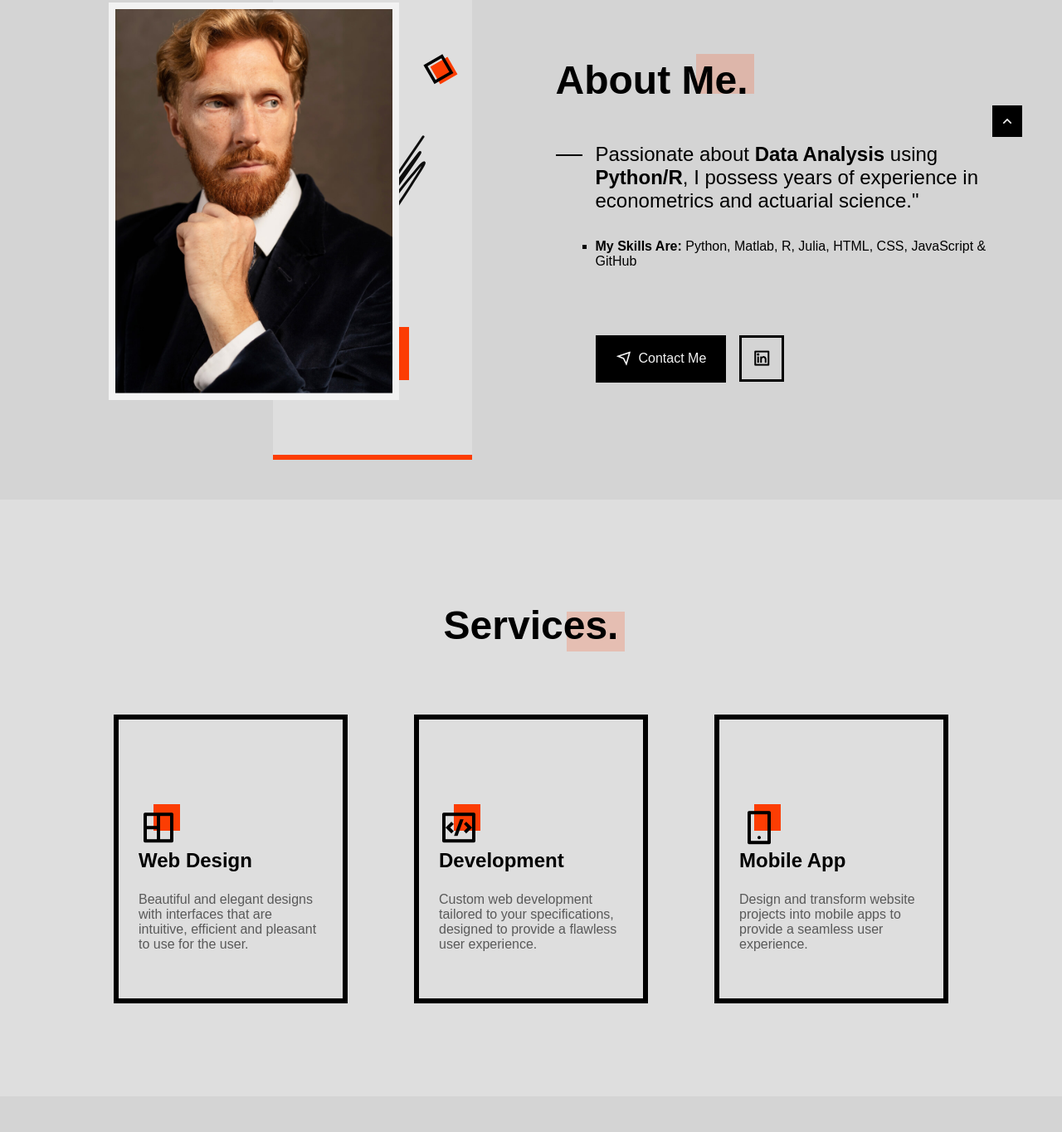
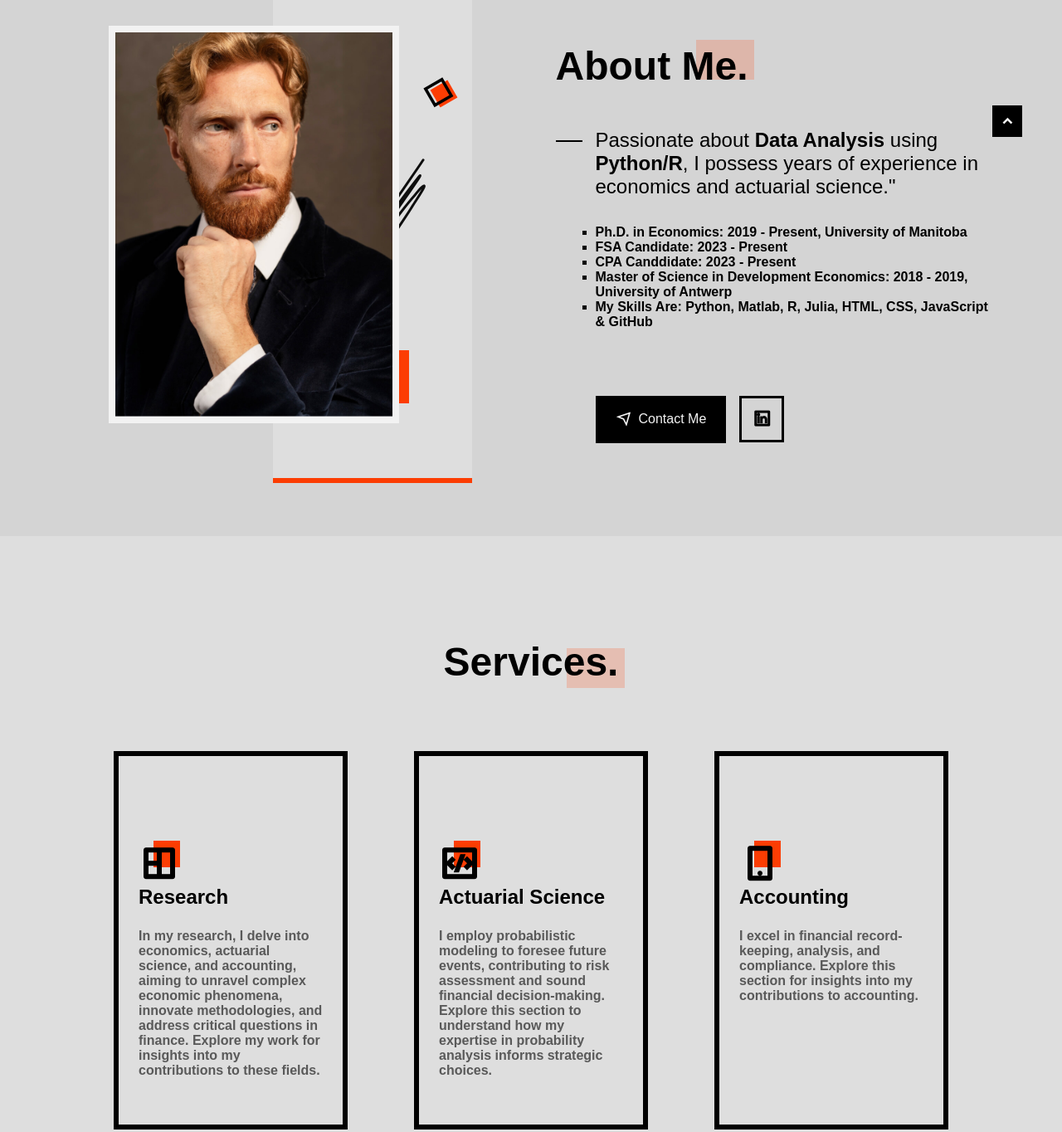
Before and after one commit to fredericmirindi/portfoliorian, a plain HTML site: page index.html in a window 1280 px wide. Shown: the part 1035-2399 px from the top of the page at 83% size. Drawn offline with nearby package versions, Linux system fonts and the light colour scheme; a web font is replaced by a local one.

Commit message:
Update index.html

```diff
--- a/index.html
+++ b/index.html
@@ -72,7 +72,7 @@
          <section class="home section" id="home">
             <div class="home__container container grid">
                <h1 class="home__name">
-                  Frédéric Mirindi, PhD, CPA, FSA
+                  Frédéric Mirindi, PhD Candidate
                </h1>
 
                <div class="home__perfil">
@@ -103,9 +103,10 @@
 
                <div class="home__info">
                   <p class="home__description">
-                     <b>Economist</b>, with an expertise in probability theory, I am adept at
-                     formulating exceptional projects that consistently yield top-quality outcomes.
-                  </p>
+                     <b>Economist</b>, and PhD candidate at the University of Manitoba,
+                     specializing in Economics, with a focus on actuarial science and econometrics.
+                     My work is centered around experimental economics and microeconometrics.
+                                 </p>
 
                   <a href="#about" class="home__scroll">
                      <div class="home__scroll-box">
@@ -140,10 +141,22 @@
                <div class="about__info">
                   <p class="about__description">
                      Passionate about <b>Data Analysis</b> using <b>Python/R</b>,
-                     I possess years of experience in econometrics and actuarial science."
+                     I possess years of experience in economics and actuarial science."
                   </p>
 
                   <ul class="about__list">
+                     <li class="about__item">
+                        <b>Ph.D. in Economics: 2019 - Present, University of Manitoba
+                     </li>
+                     <li class="about__item">
+                        <b>FSA Candidate: 2023 - Present
+                     </li>
+                     <li class="about__item">
+                        <b>CPA Canddidate: 2023 - Present
+                     </li>
+                     <li class="about__item">
+                        <b>Master of Science in Development Economics: 2018 - 2019, University of Antwerp
+                     </li>
                      <li class="about__item">
                         <b>My Skills Are:</b> Python, Matlab, R, Julia, HTML,
                         CSS, JavaScript & GitHub
@@ -179,12 +192,13 @@
                         <i class="ri-layout-4-line"></i>
                      </div>
 
-                     <h2 class="services__title">Web Design</h2>
+                     <h2 class="services__title">Research</h2>
 
                      <p class="services__description">
-                        Beautiful and elegant designs with
-                        interfaces that are intuitive, efficient
-                        and pleasant  to use for the user.
+                        In my research, I delve into economics, actuarial science, and accounting,
+                        aiming to unravel complex economic phenomena, innovate methodologies,
+                        and address critical questions in finance. Explore my work for insights
+                        into my contributions to these fields.
                      </p>
                   </div>
                </article>
@@ -198,12 +212,12 @@
                         <i class="ri-code-box-line"></i>
                      </div>
 
-                     <h2 class="services__title">Development</h2>
+                     <h2 class="services__title">Actuarial Science</h2>
 
                      <p class="services__description">
-                        Custom web development tailored to your
-                        specifications, designed to provide a
-                        flawless user experience.
+                        I employ probabilistic modeling to foresee future events, contributing to risk
+                        assessment and sound financial decision-making. Explore this section to understand
+                        how my expertise in probability analysis informs strategic choices.
                      </p>
                   </div>
                </article>
@@ -217,12 +231,11 @@
                         <i class="ri-smartphone-line"></i>
                      </div>
 
-                     <h2 class="services__title">Mobile App</h2>
+                     <h2 class="services__title">Accounting</h2>
 
                      <p class="services__description">
-                        Design and transform website projects
-                        into mobile apps to provide a seamless
-                        user experience.
+                        I excel in financial record-keeping, analysis, and compliance.
+                        Explore this section for insights into my contributions to accounting.
                      </p>
                   </div>
                </article>
@@ -247,7 +260,7 @@
 
                   <div class="projects__content">
                      <h3 class="projects__subtitle">Website</h3>
-                     <h2 class="projects__title">Restaurant Website</h2>
+                     <h2 class="projects__title">Data Analysis Website</h2>
 
                      <p class="projects__description">
                         Project that you carry out in the design
@@ -278,7 +291,7 @@
 
                   <div class="projects__content">
                      <h3 class="projects__subtitle">App</h3>
-                     <h2 class="projects__title">Yoga App</h2>
+                     <h2 class="projects__title">GitHub App</h2>
 
                      <p class="projects__description">
                         Project that you carry out in the design
@@ -309,7 +322,7 @@
 
                   <div class="projects__content">
                      <h3 class="projects__subtitle">App</h3>
-                     <h2 class="projects__title">Fast Food App</h2>
+                     <h2 class="projects__title">Real State App</h2>
 
                      <p class="projects__description">
                         Project that you carry out in the design
@@ -340,7 +353,7 @@
 
                   <div class="projects__content">
                      <h3 class="projects__subtitle">Website</h3>
-                     <h2 class="projects__title">Coffee Delivery Website</h2>
+                     <h2 class="projects__title">Business Website</h2>
 
                      <p class="projects__description">
                         Project that you carry out in the design
@@ -371,7 +384,7 @@
 
                   <div class="projects__content">
                      <h3 class="projects__subtitle">Website</h3>
-                     <h2 class="projects__title">Barbershop Website</h2>
+                     <h2 class="projects__title">Trade Website</h2>
 
                      <p class="projects__description">
                         Project that you carry out in the design
@@ -502,7 +515,7 @@
 
             <span class="footer__copy">
                &#169; All Rights Reserved By
-               <a href="#">Bedimcode.</a>
+               <a href="#">fredericmirindi.</a>
             </span>
          </div>
       </footer>
```
